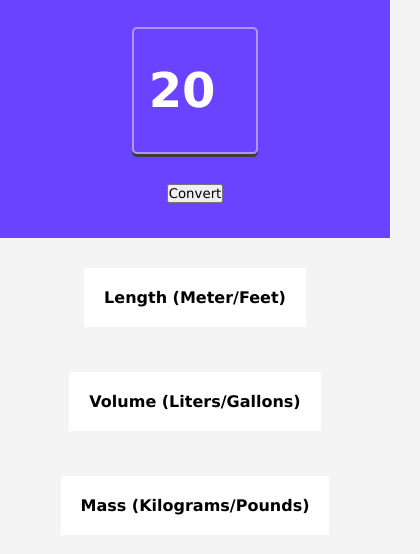
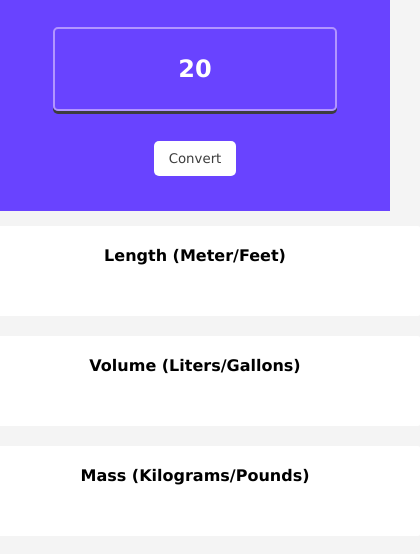
Before and after one commit to joozferreira/unit-converter, a plain HTML site: page index.html in a window 390 px wide. Shown: the part 114-668 px from the top of the page, 420 px wide, since content can reach past the window. Drawn offline with Linux system fonts and the light colour scheme.

Commit message:
Styling of page, missing dark mode

```diff
--- a/styles.css
+++ b/styles.css
@@ -39,14 +39,15 @@ header {
   background-color: transparent;
   color: #ffffff;
   padding: 10px 15px;
-  height: 15vh;
-  width: 15vh;
-  font-size: 3em;
+  height: 10vh;
+  width: 17ch;
+  font-size: 2.5em;
   font-weight: 700;
   box-shadow: 0px 3px #3d3d3d;
+  text-align: center;
 }
 
-#submit {
+#convert {
   color: var(--btn-text);
   border-radius: 5px;
   padding: 10px 15px;
@@ -65,15 +66,31 @@ main {
 
 section {
   margin-top: 30px;
-  max-width: 75%;
+  width: 450px;
+  min-height: 90px;
+  border-radius: 2px;
   padding: 20px;
   background-color: #ffffff;
 }
 
 h2 {
   font-size: 1em;
+  margin-bottom: 15px;
 }
 
 p {
   font-size: 0.8em;
 }
+
+@media screen and (max-width: 600px) {
+  #quantity {
+    font-size: 1.5em;
+  }
+
+  main {
+    gap: 5px;
+  }
+  section {
+    margin-top: 15px;
+  }
+}
```
